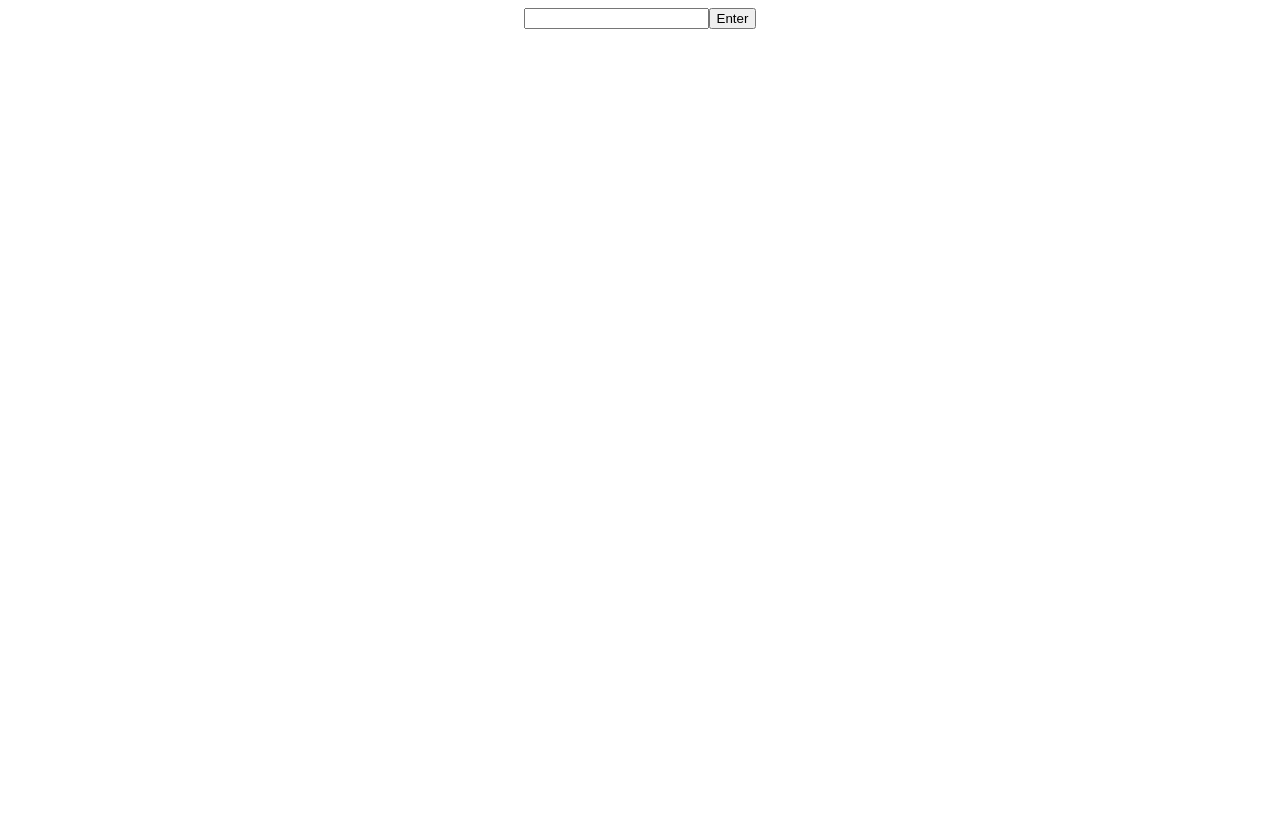
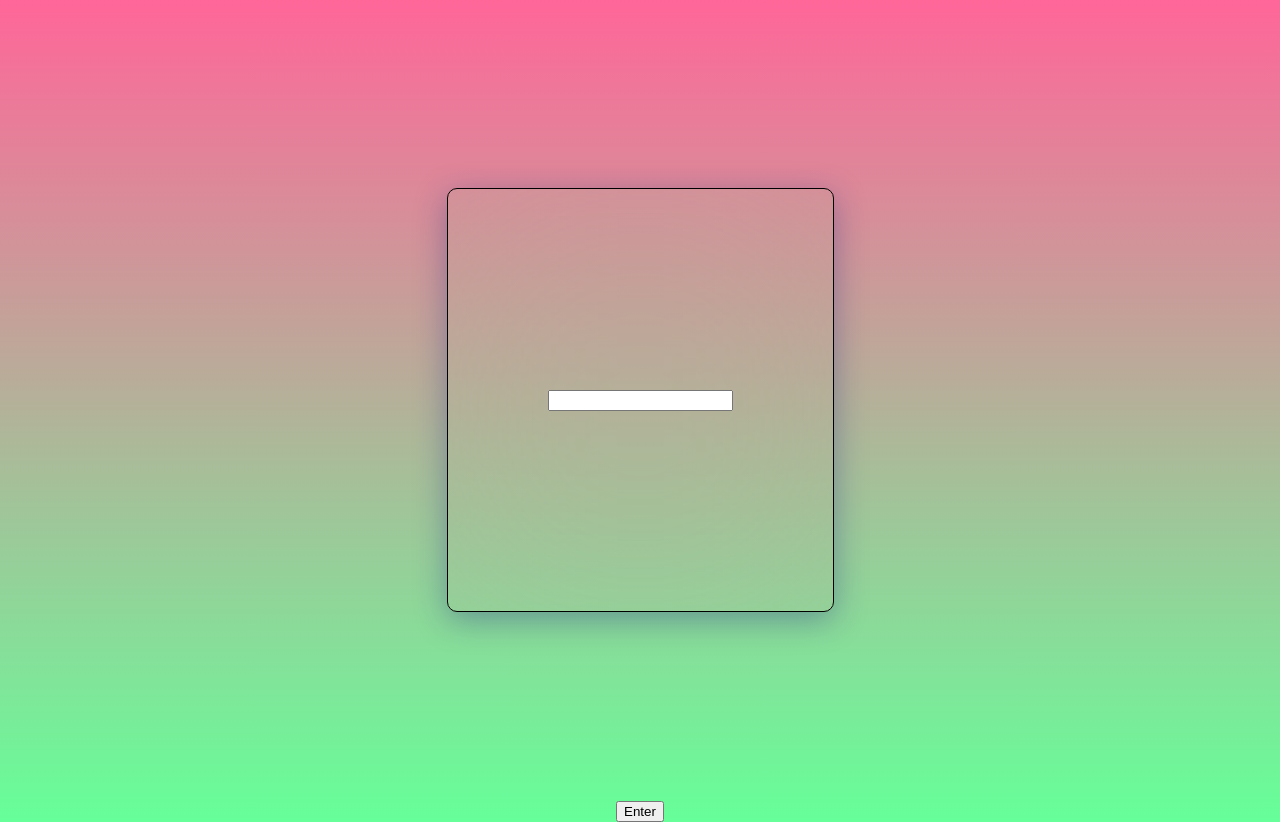
Before and after one commit to Kishlay-notabot/react-dev, a React (Create React App) app in the folder crud_app/: page / in a window 1280 px wide. Before the commit the page ends 800 px from the top, so only its background shows below. Built offline with nearby package versions, Linux system fonts and the light colour scheme.

Commit message:
added css

```diff
--- a/crud_app/src/App.css
+++ b/crud_app/src/App.css
@@ -1,7 +1,24 @@
 .App {
   text-align: center;
 }
-
+.morphism{
+box-shadow: 0 8px 32px 0 rgba( 31, 38, 135, 0.37 );
+backdrop-filter: blur( 200px );
+-webkit-backdrop-filter: blur( 3.5px );
+border-radius: 10px;
+border: 1px solid #000;
+padding-bottom: 200px;
+padding-top: 200px;
+padding-left: 100px;
+padding-right: 100px;
+box-sizing: border-box;
+}
+.container {
+  display: flex;
+  justify-content: center;
+  align-items: center; /* Adjust this value to control the container's height */
+  height: 100vh;
+}
 .App-logo {
   height: 40vmin;
   pointer-events: none;
--- a/crud_app/src/App.js
+++ b/crud_app/src/App.js
@@ -1,5 +1,6 @@
 import { useState } from 'react';
 import './App.css';
+import './index.css';
 
 function App() {
   const [crudTodo, todoFunc] = useState([]);
@@ -35,12 +36,15 @@ function App() {
   return (
     <div className="App">
       <div className='inputs'>
-        <input onChange={inpchg} value={newT} />
+      <div className='container'><div className='morphism'>
+        <input onChange={inpchg} value={newT} /></div></div>
         <button onClick={addT}>Enter</button>
+
       </div>
+
       <div className='list'>
         {crudTodo.map((task) => (
-          <div key={task.id}>
+         <div key={task.id}>
             {task.taskName}
             <button onClick={() => delT(task.id)}>x</button>
           </div>
--- a/crud_app/src/index.css
+++ b/crud_app/src/index.css
@@ -5,6 +5,7 @@ body {
     sans-serif;
   -webkit-font-smoothing: antialiased;
   -moz-osx-font-smoothing: grayscale;
+  background: linear-gradient(to bottom, #ff6699, #66ff99);
 }
 
 code {
```
